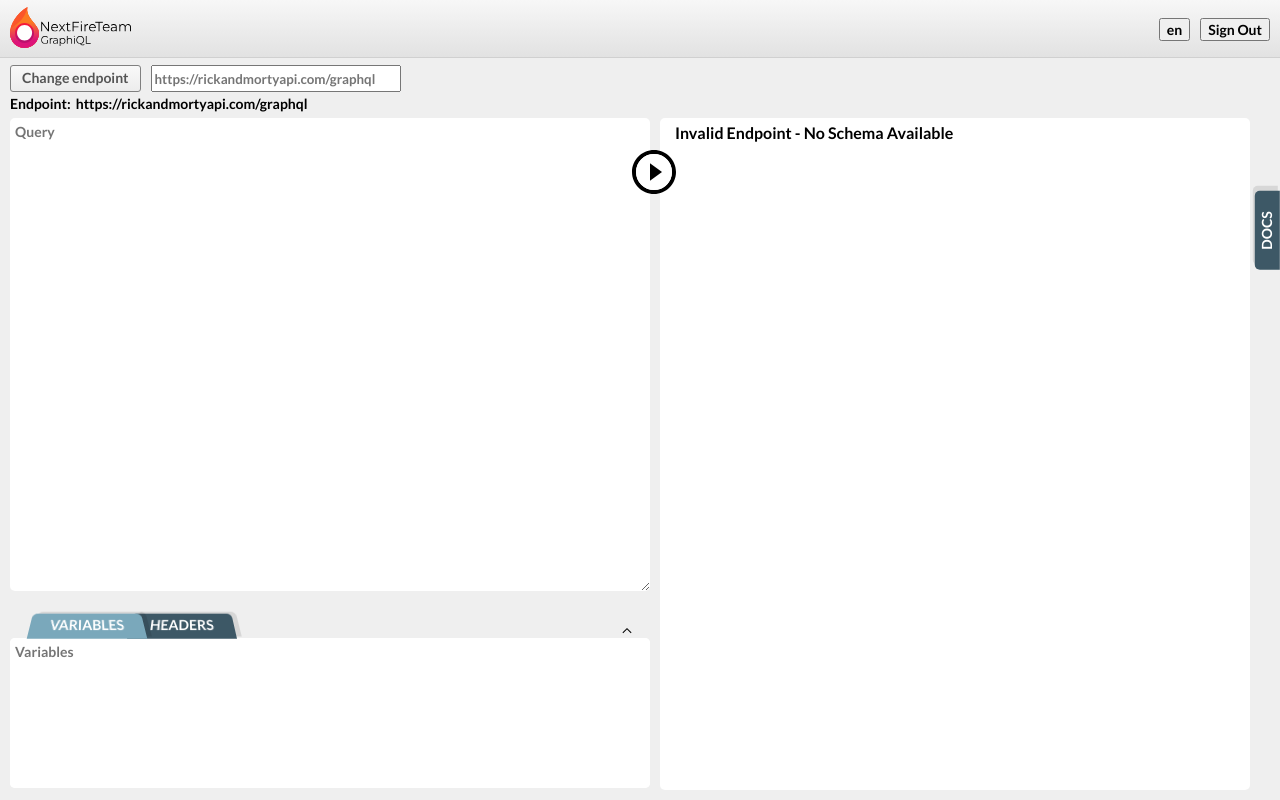
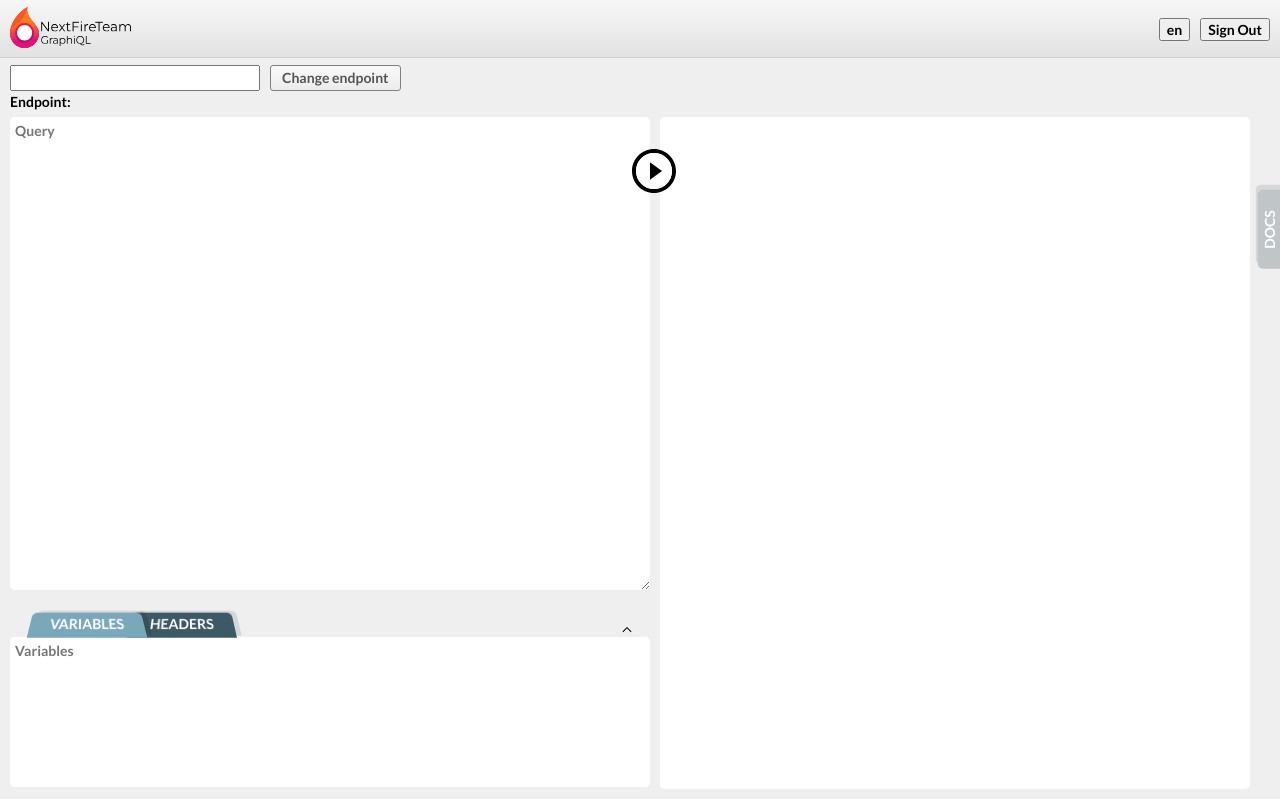
Before and after one commit to IlyaKozak/graphiql-app, a Next.js app: page /graphiql in a window 1280 px wide. Built offline with nearby package versions, Linux system fonts and the light colour scheme; no server answers; sample sign-in values are in the browser's storage.

Commit message:
feat: implement lazy-loading for docs and refactor buttons styles and remove scroll when toggle languages

```diff
--- a/src/components/Docs/Docs.tsx
+++ b/src/components/Docs/Docs.tsx
@@ -11,22 +11,22 @@ import { Field } from './Field';
 import { InputField } from './InputField';
 import { HeaderDocs } from './HeaderDocs';
 
-export default function Docs({ schema }: DocsType) {
+export default function Docs({ schema, handleLableClick }: DocsType) {
   const [nameHeader, setNameHeader] = useState<string>('');
   const [description, setDescription] = useState<string>('');
   const [showBtnBack, setShowBtnBack] = useState(false);
   const [valueBtnBack, setValueBtnBack] = useState<string>('');
   const [stack, setStack] = useState<Array<__Type | __Field | __InputValue>>([]);
-  const [active, setActive] = useState(false);
+  // const [active, setActive] = useState(false);
 
-  const [locale] = useLocaleContext();
-  const {
-    main: { docsLable },
-  } = locale;
+  // const [locale] = useLocaleContext();
+  // const {
+  //   main: { docsLable },
+  // } = locale;
 
-  const handleLableClick = () => {
-    setActive(!active);
-  };
+  // const handleLableClick = () => {
+  //   setActive(!active);
+  // };
 
   useEffect(() => {
     if (schema) {
@@ -89,10 +89,10 @@ export default function Docs({ schema }: DocsType) {
   }
 
   return (
-    <div className={active ? classes.docsVisible : classes.docsInvisible}>
-      <div onClick={handleLableClick} className={classes.lable}>
+    <>
+      {/* <div onClick={handleLableClick} className={classes.lable}>
         {docsLable}
-      </div>
+      </div> */}
       <HeaderDocs
         showBtnBack={showBtnBack}
         valueBtnBack={valueBtnBack}
@@ -140,6 +140,6 @@ export default function Docs({ schema }: DocsType) {
       ) : (
         <h3 className={classes.h3_noSchema}>NO SCHEMA AVAILABLE</h3>
       )}
-    </div>
+    </>
   );
 }
--- a/src/components/Docs/docs.module.css
+++ b/src/components/Docs/docs.module.css
@@ -32,7 +32,7 @@ overflow-y: auto;
 .lable {
   position: absolute;
   top: 100px;
-  left: -62px;
+  right: -30px;
   width: fit-content;
   text-align: center;
   font-size: 14px;
@@ -51,6 +51,26 @@ overflow-y: auto;
 
 .lable:hover {
   background: rgb(122, 168, 187);
+}
+
+.lableDisabled {
+  position: absolute;
+  top: 100px;
+  right: -30px;
+  width: fit-content;
+  text-align: center;
+  font-size: 14px;
+  height: 25px;
+  background: rgb(192 197 199);
+  color: white;
+  transition: all .3s ease-in-out;
+  padding: 3px 20px;
+  border-top-right-radius: 5px;
+  border-top-left-radius: 5px;
+  transform: perspective(4px) rotate(-90deg);
+  white-space: nowrap;
+  box-shadow: 5px -2px 0px 0px rgba(0,0,0,0.1);
+  cursor: not-allowed;
 }
 
 .h3_noSchema{
--- a/src/components/EndpointSection/EndpointSection.module.css
+++ b/src/components/EndpointSection/EndpointSection.module.css
@@ -31,6 +31,7 @@
   padding: 3px 11px 5px;
   max-width: 150px;
   transition: all .3s ease-in-out;
+  height: 26.4px;
 }
 
 .container button:hover {
@@ -52,6 +53,10 @@
   font-size: 14px;
 }
 
+.spanEndpoint {
+  line-height: 16.8px;
+}
+
 @media screen and (max-width: 400px) {
   .container span strong {
     width : 180px;
--- a/src/components/EndpointSection/EndpointSection.tsx
+++ b/src/components/EndpointSection/EndpointSection.tsx
@@ -28,12 +28,12 @@ function EndpointSection({ onEndpointSubmit, endpoint }: IEndpointSectionProps)
       <div className={classes.wrapper}>
         <div className={classes.container}>
           <form onSubmit={handleEndpointSubmit}>
+            <input ref={inputRef} type="url" placeholder={endpoint} />
             <button onClick={handleEndpointSubmit} title={endpointButton}>
               {endpointButton}
             </button>
-            <input ref={inputRef} type="url" placeholder={endpoint} />
           </form>
-          <span>
+          <span className={classes.spanEndpoint}>
             {endpointText} <strong>{endpoint}</strong>
           </span>
         </div>
--- a/src/constants/defaultGraphQLEndpoint.ts
+++ /dev/null
@@ -1 +0,0 @@
-export const DEFAULT_GRAPHQL_ENDPOINT = 'https://rickandmortyapi.com/graphql';
--- a/src/pages/graphiql/index.tsx
+++ b/src/pages/graphiql/index.tsx
@@ -1,7 +1,6 @@
 import Head from 'next/head';
 import { useRouter } from 'next/router';
-import { useEffect, useState } from 'react';
-
+import { Suspense, useEffect, useState, lazy } from 'react';
 import { useAuthContext } from '@/context/auth.context';
 import EndpointSection from '@/components/EndpointSection/EndpointSection';
 import MainHeader from '@/components/MainHeader/MainHeader';
@@ -9,16 +8,30 @@ import GraphiQLInitialService from '@/services/GraphiQLInitialService';
 import { __Schema as Schema } from '@/types/schema';
 import ResponseSection from '@/components/ResponseSection/ResponseSection';
 import EditorSection from '@/components/EditorSection/EditorSection';
-import Docs from '@/components/Docs/Docs';
-import { DEFAULT_GRAPHQL_ENDPOINT } from '@/constants/defaultGraphQLEndpoint';
 import Loader from '@/components/Loader/Loader';
+import { useLocaleContext } from '@/context/locale.context';
+import classes from '../../components/Docs/docs.module.css'
+
+const LazyDocs = lazy(() => import('../../components/Docs/Docs'));
 
 export default function Main() {
   const { authUser, isLoading } = useAuthContext();
   const router = useRouter();
-  const [endpoint, setEndpoint] = useState(DEFAULT_GRAPHQL_ENDPOINT);
+  const [endpoint, setEndpoint] = useState('');
   const [schemaData, setSchemaData] = useState<Schema | null>(null);
   const [response, setResponse] = useState<string | null>(null);
+  const [active, setActive] = useState(false);
+
+  const [locale] = useLocaleContext();
+  const {
+    main: { docsLable },
+  } = locale;
+
+  const handleLableClick = () => {
+    if(schemaData) {
+      setActive(!active);
+    }
+  };
 
   const handleEndpointSubmit = (endpoint: string) => {
     setEndpoint(endpoint);
@@ -30,6 +43,7 @@ export default function Main() {
   }, [authUser, isLoading, router]);
 
   useEffect(() => {
+    if(endpoint) {
       GraphiQLInitialService(endpoint).then((data) => {
         if (typeof data !== 'string') {
           setSchemaData(data);
@@ -38,8 +52,16 @@ export default function Main() {
           setResponse(data);
         }
       });
+    }
   }, [endpoint]);
 
+  useEffect(() => {
+    if(schemaData === null){
+      setActive(false);
+    }
+  }, [schemaData])
+
+  console.log(schemaData);
   return (
     <>
       <Head>
@@ -55,9 +77,16 @@ export default function Main() {
           <MainHeader />
           <EndpointSection onEndpointSubmit={handleEndpointSubmit} endpoint={endpoint} />
           <div className="container-main">
+            <div onClick={handleLableClick} className={schemaData ? classes.lable : classes.lableDisabled}>
+              {docsLable}
+            </div>
             <EditorSection setResponse={setResponse} endpoint={endpoint} />
             <ResponseSection response={response} />
-            <Docs schema={schemaData} />
+            <div className={active && schemaData ? classes.docsVisible : classes.docsInvisible}>
+            <Suspense fallback={<Loader />}>
+              {schemaData && <LazyDocs handleLableClick={handleLableClick} schema={schemaData} />}
+            </Suspense>
+            </div>
           </div>
         </>
       ) : (
--- a/src/types/docs.ts
+++ b/src/types/docs.ts
@@ -1,8 +1,11 @@
 import { __Schema as Schema } from './schema';
 import { __Type, __TypeKind, __EnumValue, __Field, __InputValue } from './schema';
+import { Dispatch } from 'react';
+import { SetStateAction } from 'react';
 
 export type DocsType = {
   schema: Schema | null;
+  handleLableClick: () => void;
 };
 
 export type DocsArgumentsType = {
```
Lines whose indentation alone changed are shown as unchanged.
